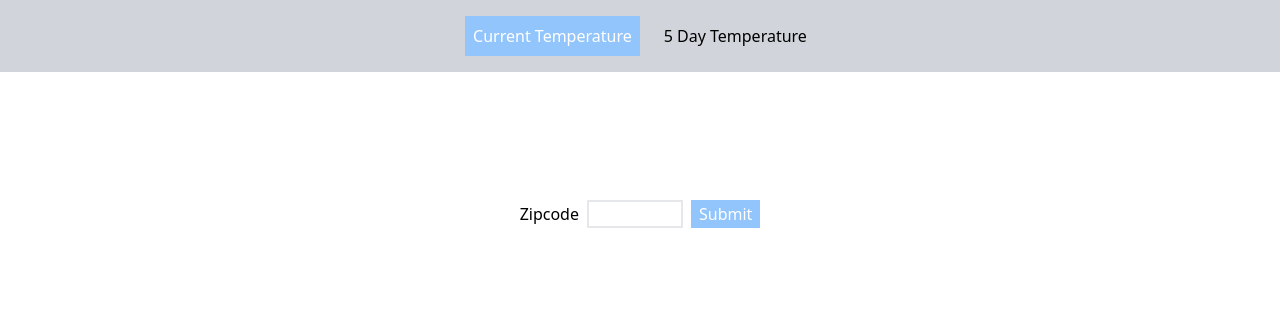
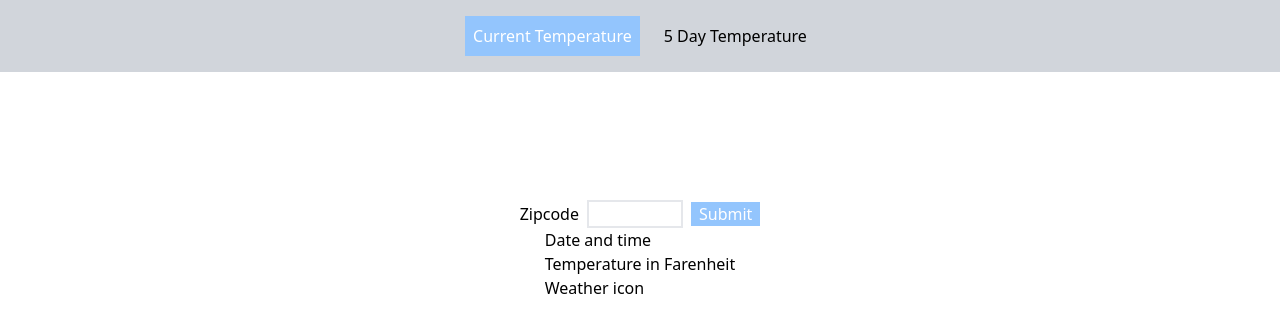
Before and after one commit to arthurCreek/weather-api, an Angular app: page /current in a window 1280 px wide. Shown: the top 332 px of the page. Built offline with nearby package versions, Linux system fonts and the light colour scheme.

Commit message:
Add component for single day tempinfo

```diff
--- a/src/app/app.module.ts
+++ b/src/app/app.module.ts
@@ -7,13 +7,15 @@ import { HeaderComponent } from './components/header/header.component';
 import { HomeComponent } from './components/home/home.component';
 import { FiveDayComponent } from './components/five-day/five-day.component';
 import { FormsModule, ReactiveFormsModule } from '@angular/forms';
+import { TempCardComponent } from './components/temp-card/temp-card.component';
 
 @NgModule({
   declarations: [
     AppComponent,
     HeaderComponent,
     HomeComponent,
-    FiveDayComponent
+    FiveDayComponent,
+    TempCardComponent
   ],
   imports: [
     BrowserModule,
--- a/src/app/components/home/home.component.html
+++ b/src/app/components/home/home.component.html
@@ -1,4 +1,4 @@
-<div class="flex justify-center pt-16 lg:pt-32">
+<div class="flex flex-col items-center pt-16 lg:pt-32">
   <form [formGroup]="formGroup" id="zipcodeForm" class="flex gap-2 items-center">
     <label for="zipcode">Zipcode</label>
     <input
@@ -10,4 +10,5 @@
     />
     <button type="submit" class="bg-blue-300 text-white h-full px-2">Submit</button>
   </form>
+  <app-temp-card data-test="temp-card"></app-temp-card>
 </div>
--- /dev/null
+++ b/src/app/components/temp-card/temp-card.component.html
@@ -0,0 +1,5 @@
+<div>
+    <p data-test="date-time">Date and time</p>
+    <p data-test="temp">Temperature in Farenheit</p>
+    <p data-test="icon">Weather icon</p>
+</div>
--- /dev/null
+++ b/src/app/components/temp-card/temp-card.component.ts
@@ -0,0 +1,15 @@
+import { Component, OnInit } from '@angular/core';
+
+@Component({
+  selector: 'app-temp-card',
+  templateUrl: './temp-card.component.html',
+  styleUrls: ['./temp-card.component.css']
+})
+export class TempCardComponent implements OnInit {
+
+  constructor() { }
+
+  ngOnInit(): void {
+  }
+
+}
```
Also changed, not shown: src/app/components/temp-card/temp-card.component.css (added), 2 other files (tests, documents, lock files or other folders).
